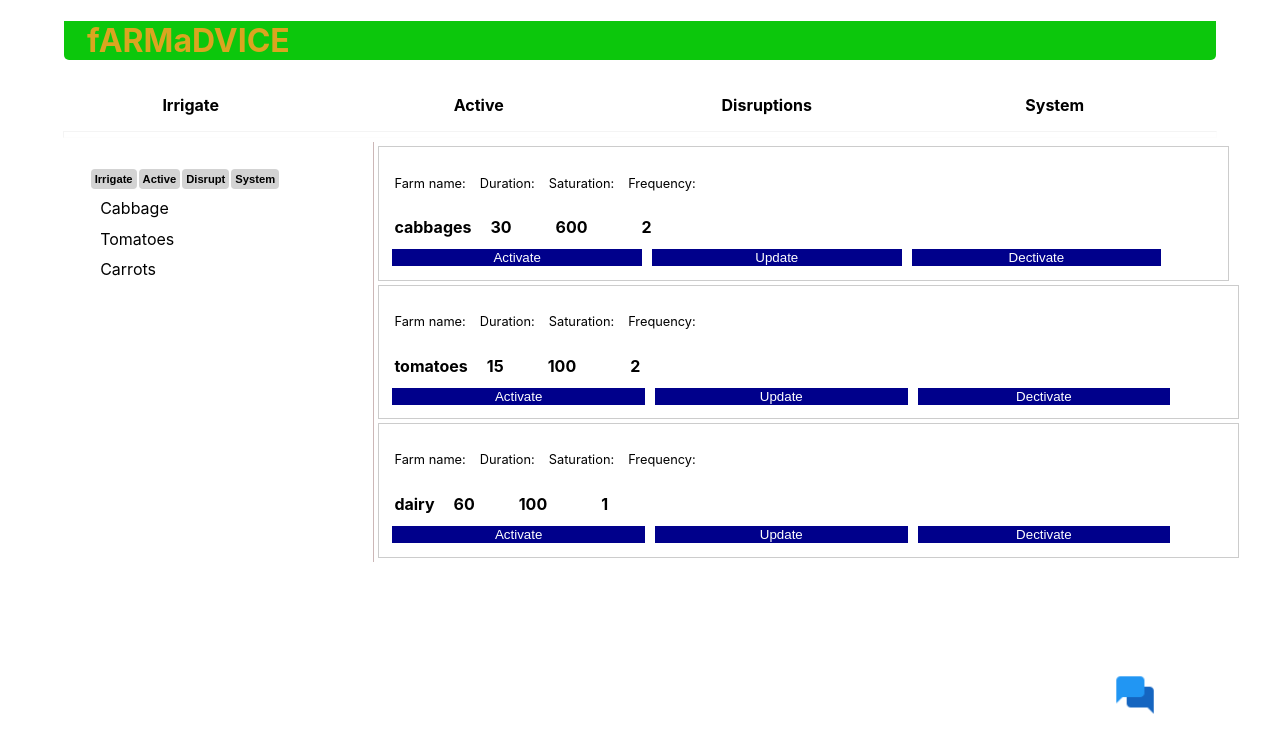
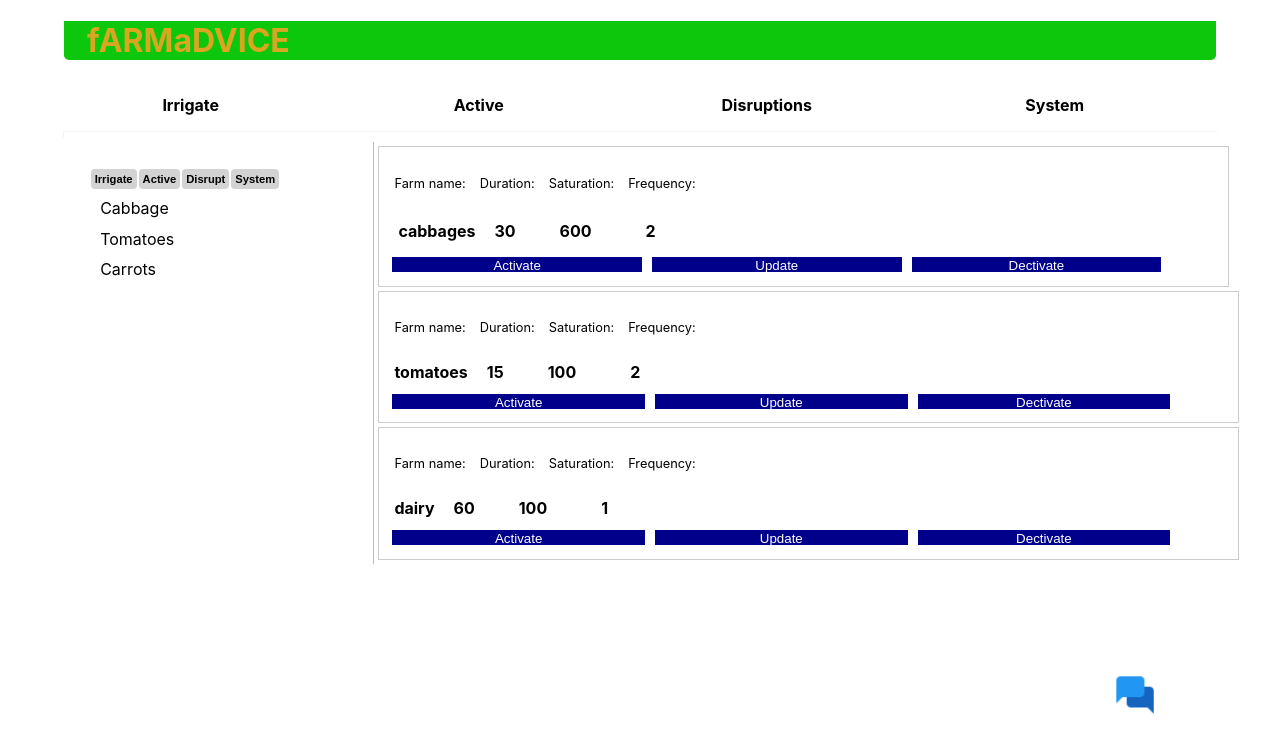
Before and after one commit to wakoTheDev/fARMaDVICE, a React (Create React App) app in the folder user-interface/: page / in a window 1280 px wide. Shown: the top 752 px of the page. Built offline with nearby package versions, Linux system fonts and the light colour scheme.

Commit message:
simple update

```diff
--- a/user-interface/src/App1.css
+++ b/user-interface/src/App1.css
@@ -83,6 +83,7 @@ h2
     text-align: center;
     color: white;
     margin:5px;
+    height:15px;
 }
 .alignment{
     align-content: last baseline;
--- a/user-interface/src/status.js
+++ b/user-interface/src/status.js
@@ -16,7 +16,7 @@ const Status = () =>{
                 <section style={{with:'20%',padding:'2px',fontSize:'0.8em',marginLeft:'10px'}}><p>Saturation:</p></section>
                 <section style={{with:'10%',padding:'2px',fontSize:'0.8em',marginLeft:'10px'}}><p>Frequency:</p></section>
             </section>
-        <section style={{width:'100%',display:'flex',padding:'5px'}}>
+        <section style={{width:'100%',display:'flex',padding:'5px',margin:'4px'}}>
             <section  style={{with:'40%',padding:'2px',fontWeight:'bold'}}>{createdSchedule.farmname[0]}</section>
             <section style={{with:'30%',marginTop:'0',marginLeft:'15px',padding:'2px',fontWeight:'bold'}}>{createdSchedule.duration[0]}</section>
             <section style={{with:'20%',marginTop:'0',marginLeft:'40px',padding:'2px',fontWeight:'bold'}}>{createdSchedule.saturation[0]}</section>
```
